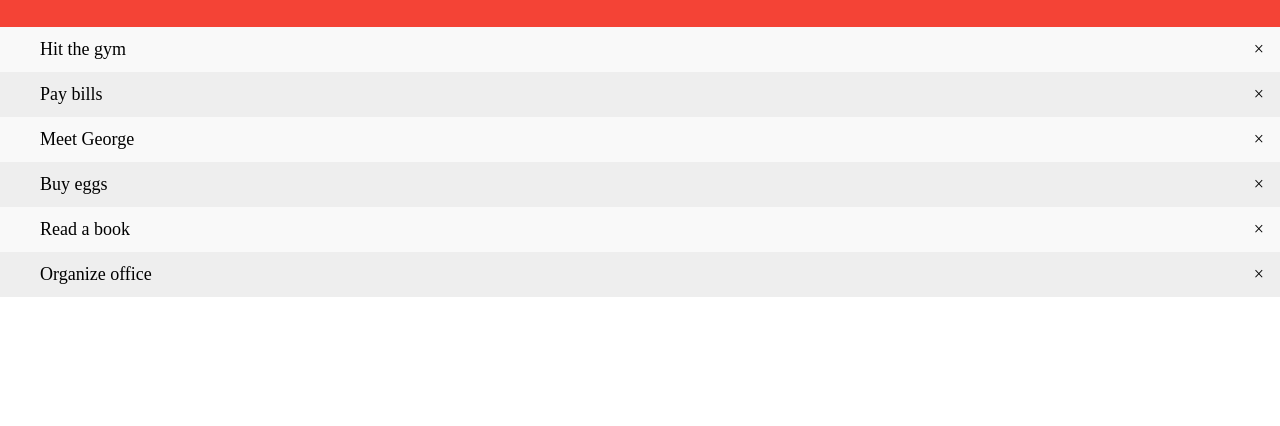
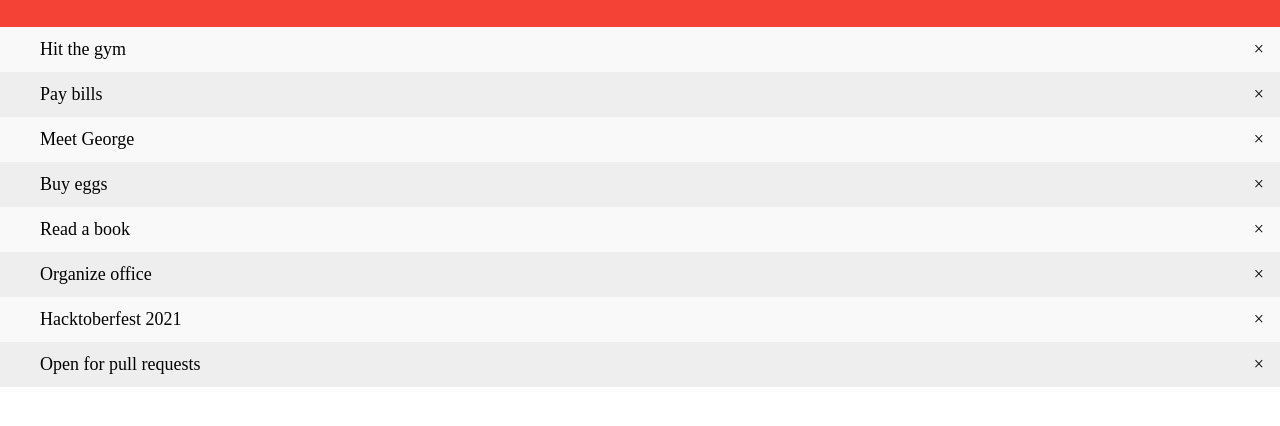
Before and after one commit to NisargaJN/Hacktoberfest_2022, a plain HTML site: page Todo/Index.html in a window 1280 px wide. Shown: the part 108-534 px from the top of the page. Drawn offline with Linux system fonts and the light colour scheme.

Commit message:
Added Hacktoberfest info in readme.md file.

```diff
--- a/Todo/Index.html
+++ b/Todo/Index.html
@@ -19,6 +19,8 @@
   <li>Buy eggs</li>
   <li>Read a book</li>
   <li>Organize office</li>
+  <li>Hacktoberfest 2021</li>
+  <li>Open for pull requests</li>
 </ul>
 
 <script type="text/javascript" src="./script.js">
```
Also changed, not shown: 1 other file.
